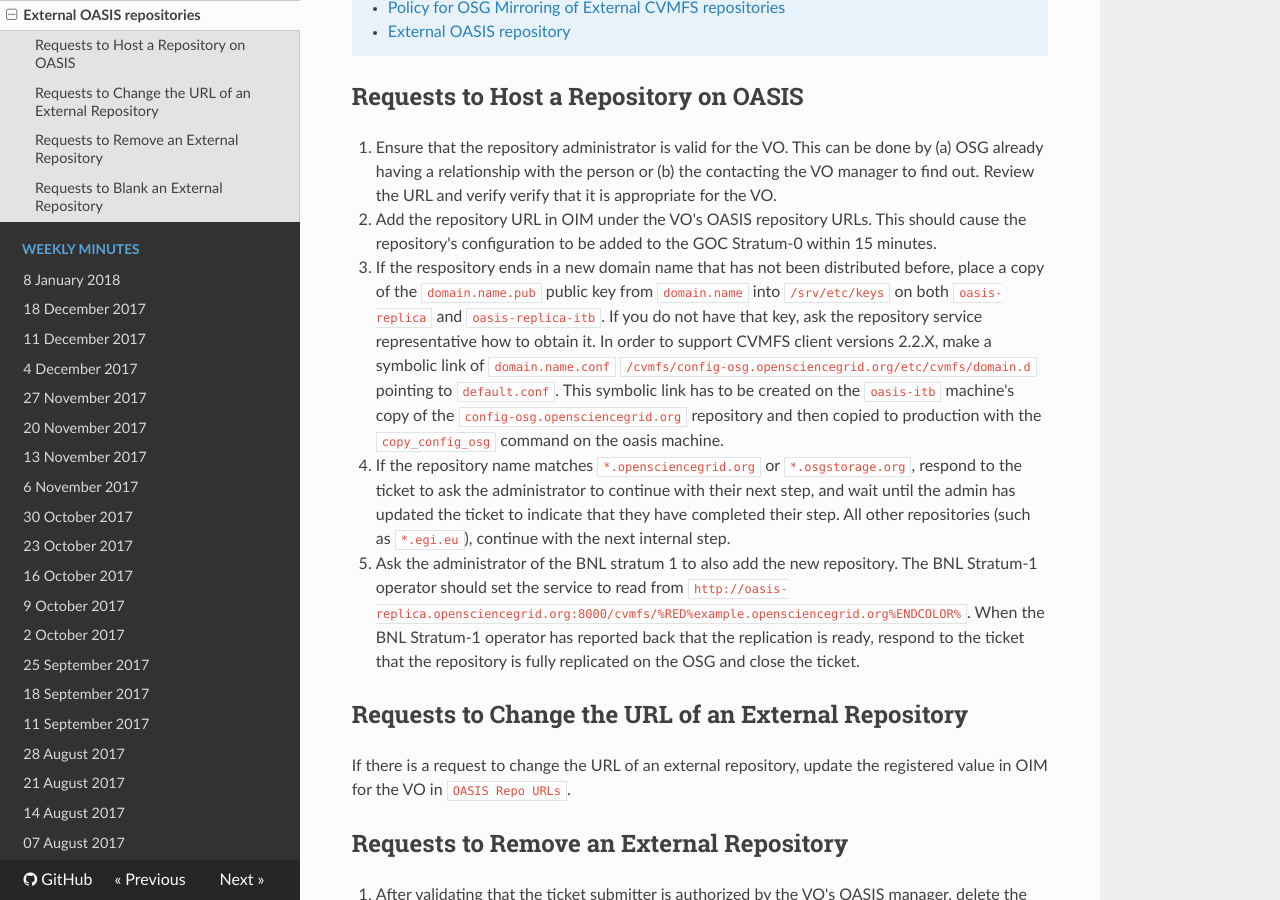
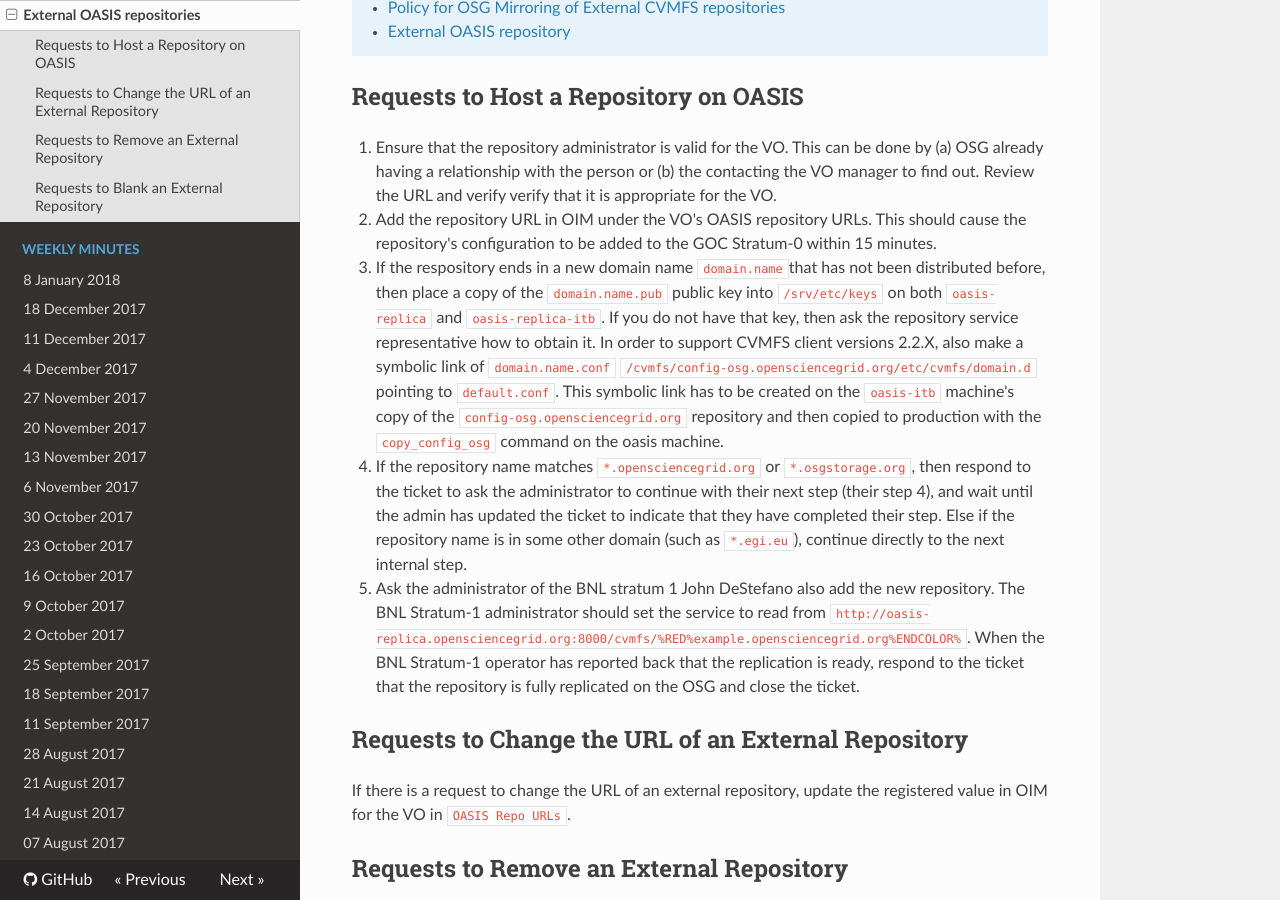
Before and after one commit to osg-htc/operations, an MkDocs documentation site: the page built from docs/external-oasis-repos.md, in a window 1280 px wide and 900 px high, scrolled down 301 px. Built offline with MkDocs 1.6.1, drawn with Linux system fonts in a browser that asks for light colours; nearby versions of some CDN libraries; old or Windows-style settings are respelled for this version of MkDocs.

Commit message:
clarify some wording

```diff
--- a/docs/external-oasis-repos.md
+++ b/docs/external-oasis-repos.md
@@ -17,19 +17,19 @@ Requests to Host a Repository on OASIS
 1.  Add the repository URL in OIM under the VO's OASIS repository URLs. This should cause the repository's configuration
     to be added to the GOC Stratum-0 within 15 minutes.
 
-1.  If the respository ends in a new domain name that has not been distributed before, place a copy of the
-    `domain.name.pub` public key from `domain.name` into `/srv/etc/keys` on both `oasis-replica` and
-    `oasis-replica-itb`. If you do not have that key, ask the repository service representative how to obtain it.  In
-    order to support CVMFS client versions 2.2.X, make a symbolic link of `domain.name.conf`
+1.  If the respository ends in a new domain name `domain.name`that has not been distributed before, then place a copy of the
+    `domain.name.pub` public key into `/srv/etc/keys` on both `oasis-replica` and
+    `oasis-replica-itb`. If you do not have that key, then ask the repository service representative how to obtain it.  In
+    order to support CVMFS client versions 2.2.X, also make a symbolic link of `domain.name.conf`
     `/cvmfs/config-osg.opensciencegrid.org/etc/cvmfs/domain.d` pointing to `default.conf`. This symbolic link has to be
     created on the `oasis-itb` machine's copy of the `config-osg.opensciencegrid.org` repository and then copied to
     production with the `copy_config_osg` command on the oasis machine.
 
-1.  If the repository name matches `*.opensciencegrid.org` or `*.osgstorage.org`, respond to the ticket to ask the
-    administrator to continue with their next step, and wait until the admin has updated the ticket to indicate that they
-    have completed their step. All other repositories (such as `*.egi.eu`), continue with the next internal step.
+1.  If the repository name matches `*.opensciencegrid.org` or `*.osgstorage.org`, then respond to the ticket to ask the
+    administrator to continue with their next step (their step 4), and wait until the admin has updated the ticket to indicate that they
+    have completed their step. Else if the repository name is in some other domain (such as `*.egi.eu`), continue directly to the next internal step.
 
-1.  Ask the administrator of the BNL stratum 1 to also add the new repository.  The BNL Stratum-1 operator
+1.  Ask the administrator of the BNL stratum 1 John DeStefano also add the new repository.  The BNL Stratum-1 administrator
     should set the service to read from
     `http://oasis-replica.opensciencegrid.org:8000/cvmfs/%RED%example.opensciencegrid.org%ENDCOLOR%`.  When the BNL
     Stratum-1 operator has reported back that the replication is ready, respond to the ticket that the repository is
```
